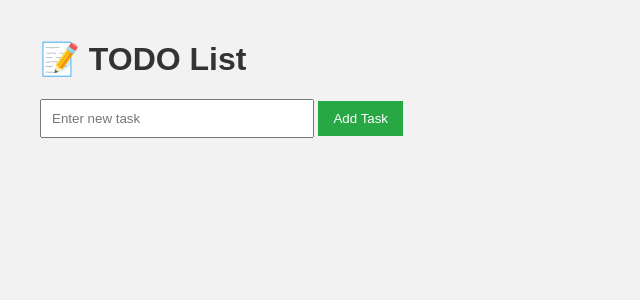
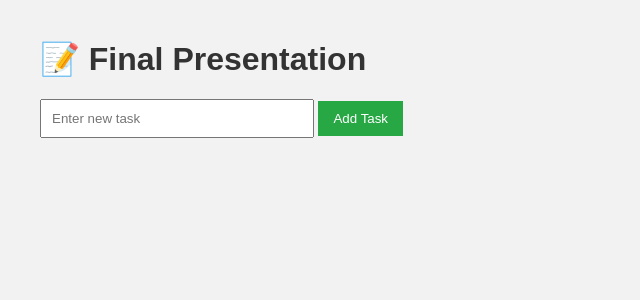
Before and after one commit to VishakhaArote/networking_project, a Flask app: page / in a window 1280 px wide. Shown: the top 300 px of the page, without its empty margins (0-640 px from the left). Run offline with Flask 3, Linux system fonts and the light colour scheme.

Commit message:
Update index.html

```diff
--- a/DockerApp/templates/index.html
+++ b/DockerApp/templates/index.html
@@ -6,7 +6,7 @@
     <link rel="stylesheet" href="{{ url_for('static', filename='style.css') }}">
 </head>
 <body>
-    <h1>📝 TODO List</h1>
+    <h1>📝 Final Presentation</h1>
     <form method="POST" action="/add">
         <input type="text" name="task" placeholder="Enter new task" required>
         <button type="submit">Add Task</button>
```
